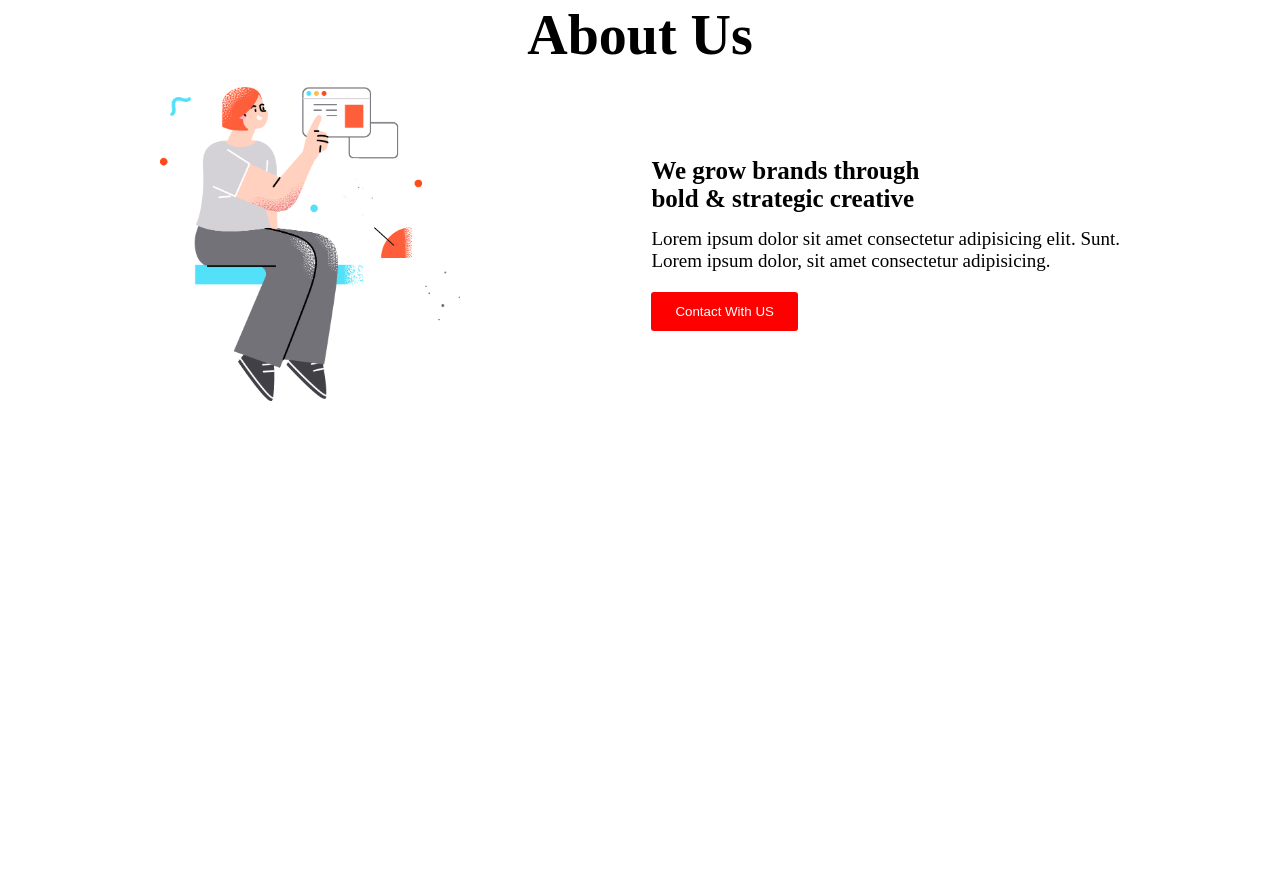
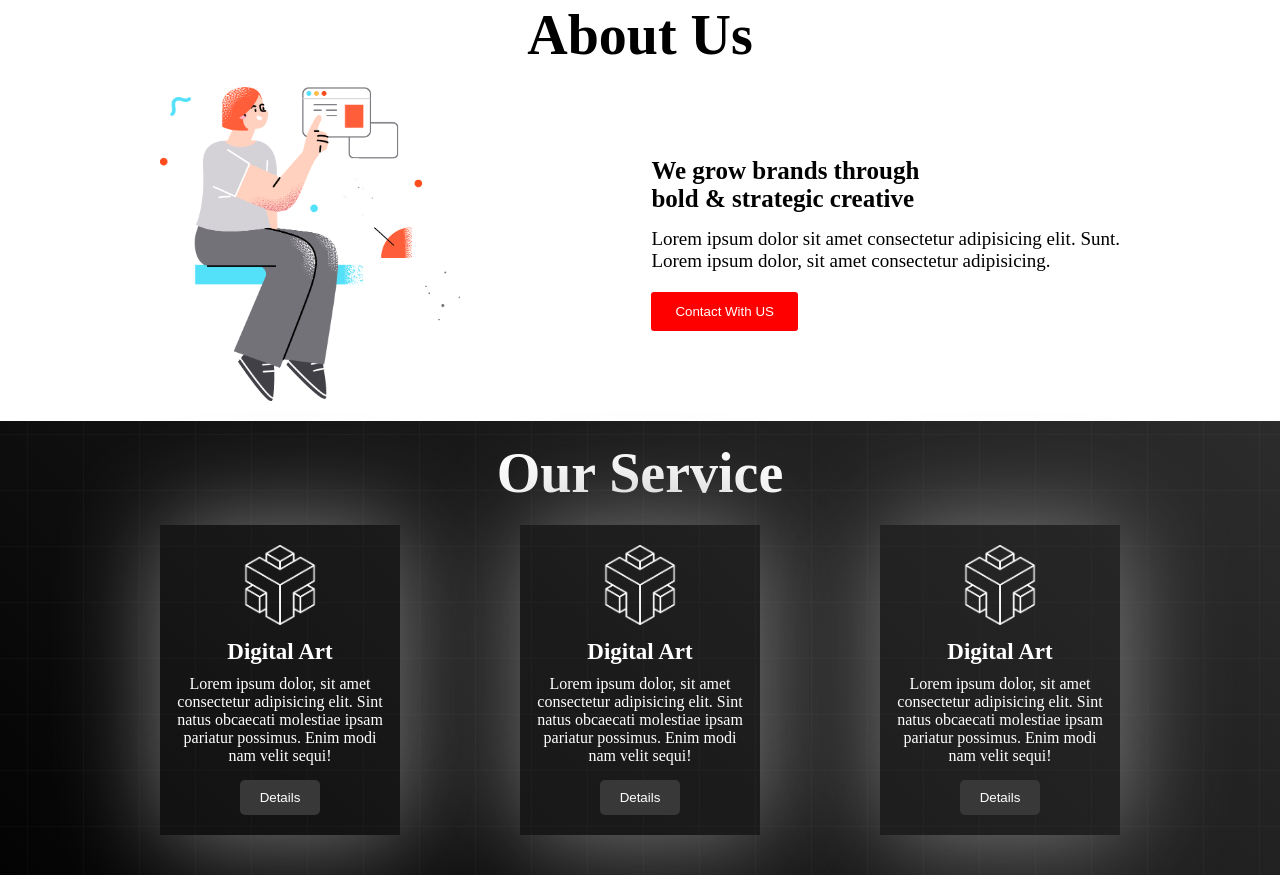
Before and after one commit to AnikHassan111/First-Conceptual-Session-project, a plain HTML site: page index.html in a window 1280 px wide. Shown: the part 873-1748 px from the top of the page. Before the commit the page ends 1294 px from the top, so only its background shows below. Drawn offline with Linux system fonts and the light colour scheme.

Commit message:
add Service section

```diff
--- a/index.html
+++ b/index.html
@@ -66,6 +66,45 @@
                </div>
             </div>
         </div>
+
+        <!-- Our Sevice Section -->
+
+        <div class="main_container">
+            <div class="container">
+                <div class="our_service_section">
+                    <h1>Our Service</h1>
+                    <div class="box_container">
+                        <div class="our_service_card">
+                            <div class="card">
+                                <img src="style/icon/0.png" alt="">
+                                <h1>Digital Art</h1>
+                                <p>Lorem ipsum dolor, sit amet consectetur adipisicing elit. Sint natus obcaecati molestiae ipsam pariatur possimus. Enim modi nam velit sequi!</p>
+                                <button>Details</button>
+                            </div>
+                        </div>
+                        <div class="our_service_card">
+                            <div class="card">
+                                <img src="style/icon/0.png" alt="">
+                                <h1>Digital Art</h1>
+                                <p>Lorem ipsum dolor, sit amet consectetur adipisicing elit. Sint natus obcaecati molestiae ipsam pariatur possimus. Enim modi nam velit sequi!</p>
+                                <button>Details</button>
+                            </div>
+                        </div>
+                        <div class="our_service_card">
+                            <div class="card">
+                                <img src="style/icon/0.png" alt="">
+                                <h1>Digital Art</h1>
+                                <p>Lorem ipsum dolor, sit amet consectetur adipisicing elit. Sint natus obcaecati molestiae ipsam pariatur possimus. Enim modi nam velit sequi!</p>
+                                <button>Details</button>
+                            </div>
+                    </div>
+                    </div>
+                </div>
+            </div>
+        </div>
+
+
+
     </main>
 
 
--- a/style/style.css
+++ b/style/style.css
@@ -113,3 +113,50 @@ header{
 .about_section_text button{
     margin-top: 20px;
 }
+
+
+
+/* Our Service Section */
+
+.main_container{
+    background-image: url(img/background.png),linear-gradient(45deg,rgb(3, 3, 3),rgb(44, 44, 44));
+    padding: 20px 0px;
+}
+.our_service_section h1{
+    text-align: center;
+    font-size: 56px;
+    color: white;
+}
+.box_container{
+    display: flex;
+    justify-content: space-between;
+    align-items: center;
+    margin: 20px 0px;
+}
+.our_service_card .card{
+    color: white;
+    width: 240px;
+    text-align: center;
+    background-color: rgba(42, 42, 42, 0.297);
+    padding: 20px 10px;
+    /* box-shadow: rgba(255, 255, 255, 0.1) 0px 1px 1px 0px inset, rgba(50, 50, 93, 0.25) 0px 50px 100px -20px, rgba(0, 0, 0, 0.3) 0px 30px 60px -30px; */
+    /* box-shadow: 4px 2px 105px gray; */
+    box-shadow: 4px 2px 105px gray;
+}
+.our_service_card .card h1{
+    font-size: 23px;
+    margin: 10px 0px;
+}
+.our_service_card .card img{
+    width: 80px;
+}
+.our_service_card .card p{
+    margin-bottom: 15px;
+}
+.our_service_card .card button{
+    padding: 10px 20px;
+    background-color: rgb(56, 56, 56);
+    border: none;
+    color: white;
+    border-radius: 5px;
+}
```
Also changed, not shown: style/icon/0.png (added), style/icon/1.png (added), style/icon/2.png (added).
